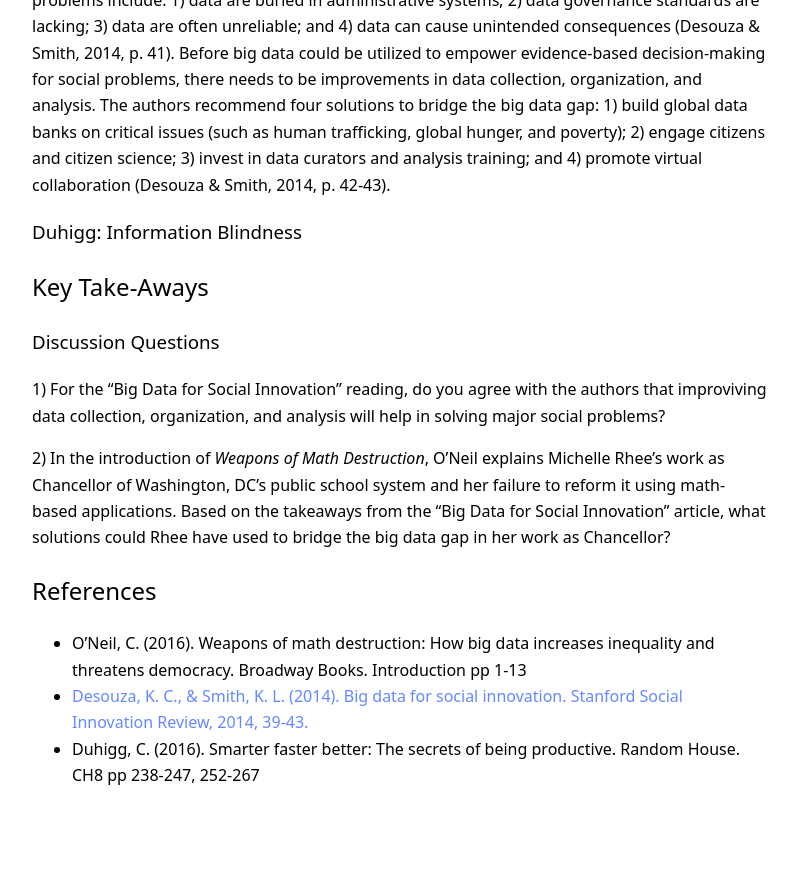
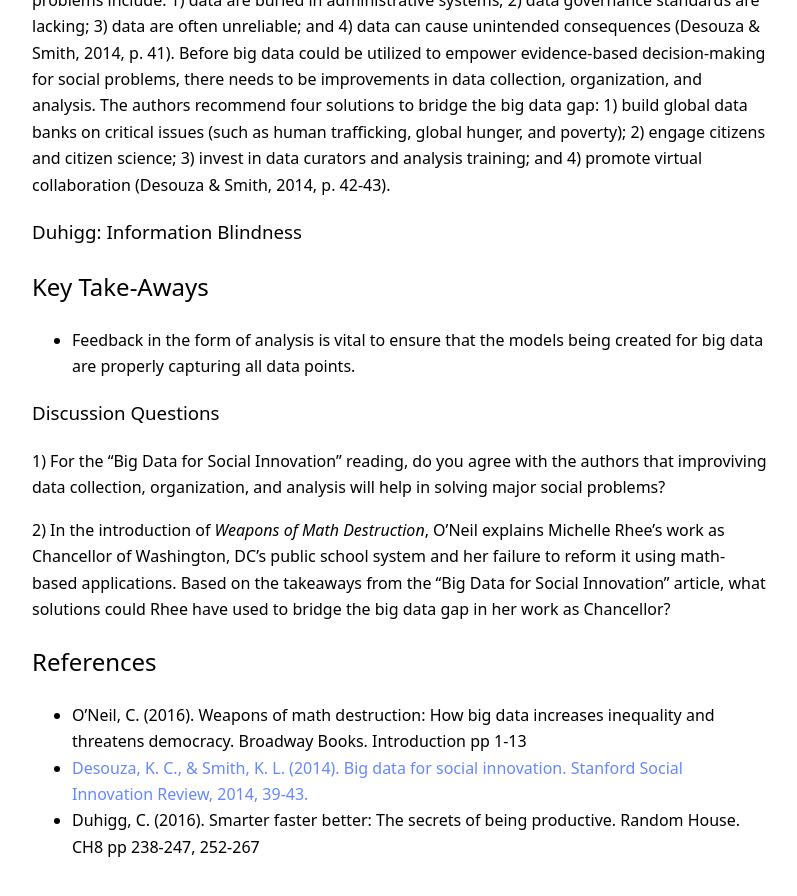
Before and after one commit to RandyWilkinsASU/ddm-textbook-summer-2019, a Jekyll site: the page built from _posts/2019-07-07-ch03-org-change.md, in a window 1280 px wide and 900 px high, scrolled down 1441 px. Shown: the top 896 px of the window, without its empty margins (240-1037 px from the left). Built offline with Jekyll 4.4.1, drawn with Linux system fonts in a browser that asks for light colours; our own code applies the rules of GitHub Pages for plain Markdown files; before the commit the page ends 2270 px from its top, so only the background shows below that.

Commit message:
Update 2019-07-07-ch03-org-change.md

```diff
--- a/_posts/2019-07-07-ch03-org-change.md
+++ b/_posts/2019-07-07-ch03-org-change.md
@@ -36,6 +36,7 @@ between math analysis and actual “on-the-ground reality.”
 
 
 ## Key Take-Aways
+* Feedback in the form of analysis is vital to ensure that the models being created for big data are properly capturing all data points.
 
 ### Discussion Questions
 1) For the "Big Data for Social Innovation" reading, do you agree with the authors that improviving data collection, organization, and analysis will help in solving major social problems?
```
